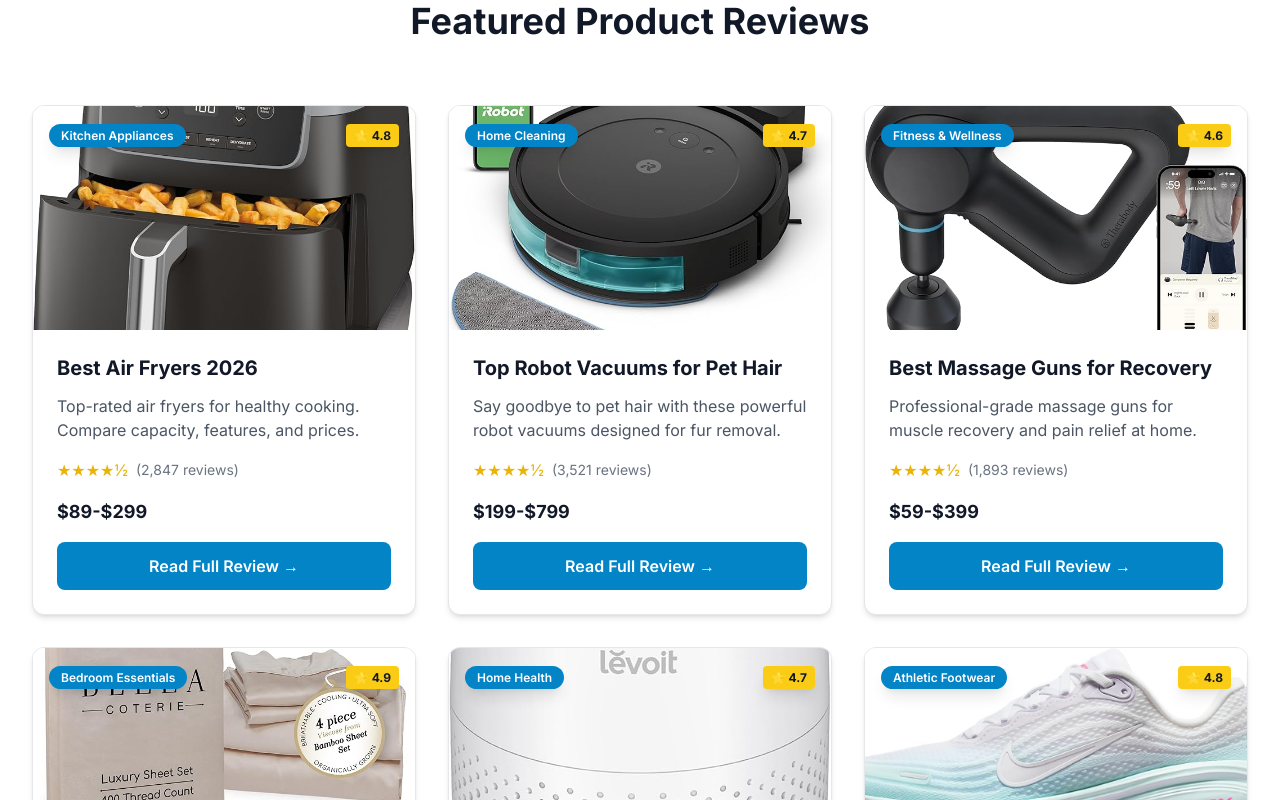
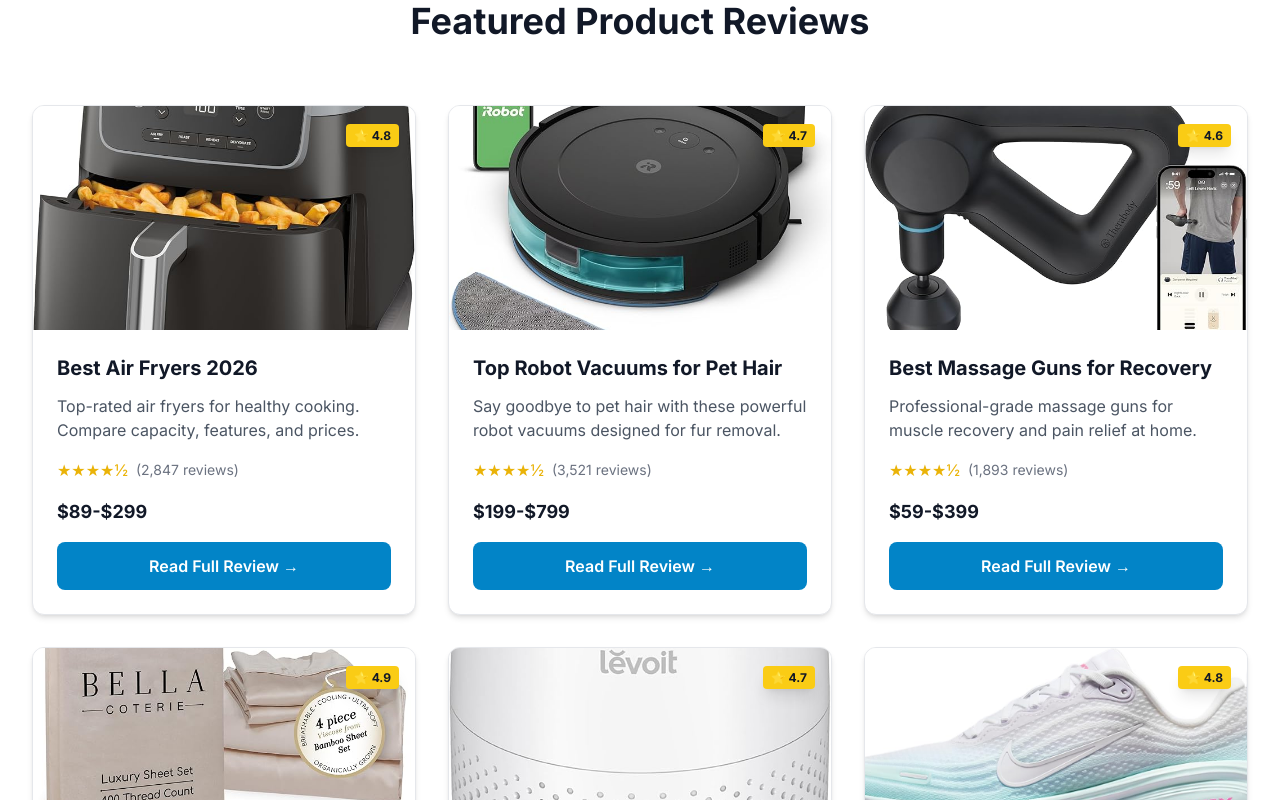
Before and after one commit to haohaohg1368-hash/uuht, a Next.js app: page / in a window 1280 px wide. Shown: the part 920-1720 px from the top of the page. Built offline with nearby package versions, Linux system fonts and the light colour scheme.

Commit message:
Remove blue category labels from product cards for cleaner design

```diff
--- a/src/components/BrandReviews.tsx
+++ b/src/components/BrandReviews.tsx
@@ -388,11 +388,6 @@ export default function BrandReviews() {
                   className="object-cover group-hover:scale-105 transition-transform duration-300"
                   sizes="(max-width: 768px) 100vw, (max-width: 1200px) 50vw, 33vw"
                 />
-                <div className="absolute top-4 left-4">
-                  <span className="bg-primary-600 text-white text-xs font-semibold px-3 py-1 rounded-full shadow-lg">
-                    {product.category}
-                  </span>
-                </div>
                 <div className="absolute top-4 right-4">
                   <span className="bg-yellow-400 text-gray-900 text-xs font-bold px-2 py-1 rounded shadow-lg">
                     ⭐ {product.rating}
```
